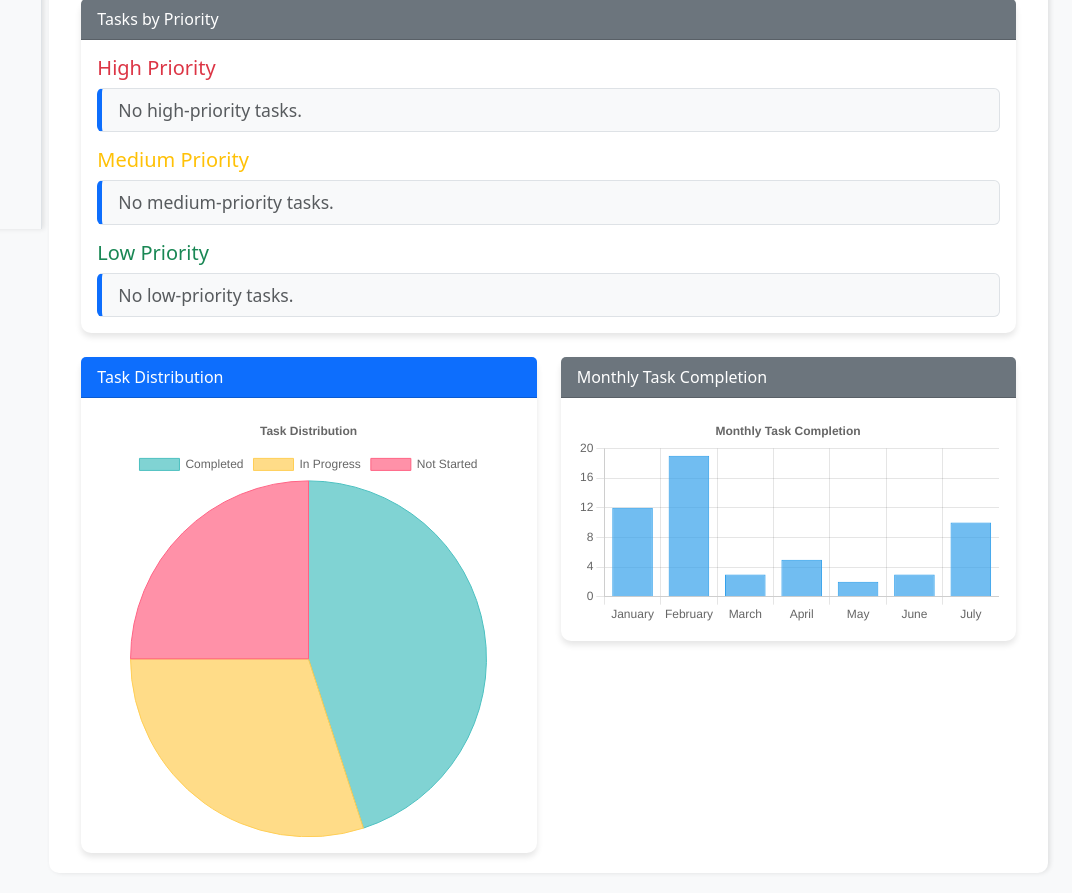
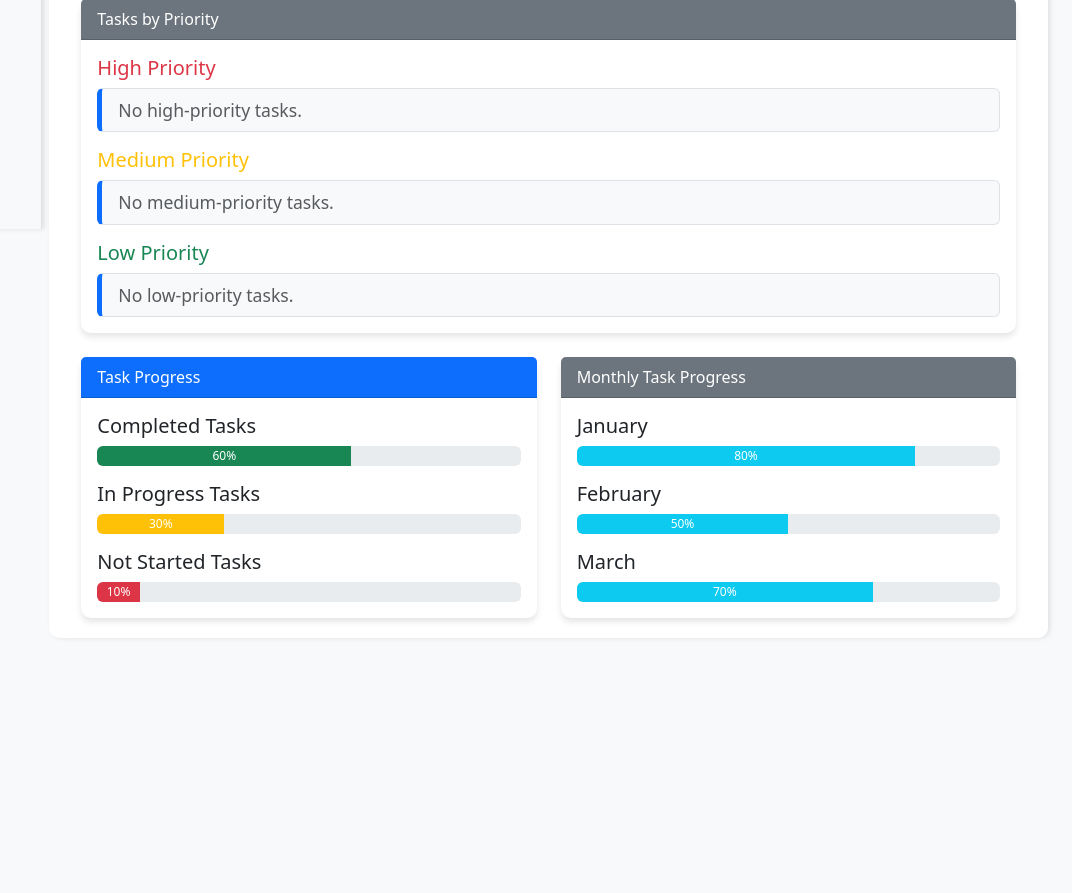
Before and after one commit to Njoro90260/Task-Project-Management-Tool, a Django app: page /dashboard/ in a window 1280 px wide. Shown: the part 571-1464 px from the top of the page, without its empty margins (208-1280 px from the left). After the commit the page ends 1207 px from the top, so only its background shows below. Run offline with Django 5.2, Linux system fonts and the light colour scheme; the visitor is signed in with stand-in values (Sample User, id 1); data that the repository does not hold is empty; parts of the project's set-up code (start-up, migrations or seed data) failed here and were passed over; some libraries are stand-ins or nearby versions.

Commit message:
styled the dashboard.

```diff
--- a/projects/templates/projects/dashboard.html
+++ b/projects/templates/projects/dashboard.html
@@ -25,9 +25,13 @@
                             </a>
                         </div>
                         <div class="card-body text-center">
-                            <canvas id="projectChart{{ project.id }}" width="150" height="150"></canvas>
+                            <!-- Replace the chart with a progress bar -->
+                            <div class="progress mb-3">
+                                <div class="progress-bar bg-success" role="progressbar" style="width: {{ project_progress|get_item:project.id|floatformat:0 }}%" aria-valuenow="{{ project_progress|get_item:project.id|floatformat:0 }}" aria-valuemin="0" aria-valuemax="100">
+                                    {{ project_progress|get_item:project.id|floatformat:0 }}%
+                                </div>
+                            </div>
                             <div class="mt-2">
-                                <span class="badge bg-success">{{ project_progress|get_item:project.id|floatformat:2 }}% Completed</span>
                                 <a href="{% url 'projects:assign_role' project.id %}" class="btn btn-sm btn-primary">Manage</a>
                             </div>
                         </div>
@@ -40,7 +44,6 @@
                 {% endfor %}
             </div>
         </div>
-
     </div>
 
     <!-- Overdue & Upcoming Tasks -->
@@ -123,22 +126,54 @@
         </div>
     </div>
 
-    <!-- Chart Section -->
+    <!-- Progress Bars Section -->
     <div class="row">
         <div class="col-md-6">
             <div class="card">
-                <div class="card-header bg-primary text-white">Task Distribution</div>
+                <div class="card-header bg-primary text-white">Task Progress</div>
                 <div class="card-body">
-                    <canvas id="taskDistributionChart"></canvas>
+                    <!-- Progress bar for completed tasks -->
+                    <h5>Completed Tasks</h5>
+                    <div class="progress mb-3">
+                        <div class="progress-bar bg-success" role="progressbar" style="width: 60%" aria-valuenow="60" aria-valuemin="0" aria-valuemax="100">60%</div>
+                    </div>
+
+                    <!-- Progress bar for in-progress tasks -->
+                    <h5>In Progress Tasks</h5>
+                    <div class="progress mb-3">
+                        <div class="progress-bar bg-warning" role="progressbar" style="width: 30%" aria-valuenow="30" aria-valuemin="0" aria-valuemax="100">30%</div>
+                    </div>
+
+                    <!-- Progress bar for not started tasks -->
+                    <h5>Not Started Tasks</h5>
+                    <div class="progress">
+                        <div class="progress-bar bg-danger" role="progressbar" style="width: 10%" aria-valuenow="10" aria-valuemin="0" aria-valuemax="100">10%</div>
+                    </div>
                 </div>
             </div>
         </div>
 
         <div class="col-md-6">
             <div class="card">
-                <div class="card-header bg-secondary text-white">Monthly Task Completion</div>
+                <div class="card-header bg-secondary text-white">Monthly Task Progress</div>
                 <div class="card-body">
-                    <canvas id="monthlyTaskChart"></canvas>
+                    <!-- Progress bar for January -->
+                    <h5>January</h5>
+                    <div class="progress mb-3">
+                        <div class="progress-bar bg-info" role="progressbar" style="width: 80%" aria-valuenow="80" aria-valuemin="0" aria-valuemax="100">80%</div>
+                    </div>
+
+                    <!-- Progress bar for February -->
+                    <h5>February</h5>
+                    <div class="progress mb-3">
+                        <div class="progress-bar bg-info" role="progressbar" style="width: 50%" aria-valuenow="50" aria-valuemin="0" aria-valuemax="100">50%</div>
+                    </div>
+
+                    <!-- Progress bar for March -->
+                    <h5>March</h5>
+                    <div class="progress">
+                        <div class="progress-bar bg-info" role="progressbar" style="width: 70%" aria-valuenow="70" aria-valuemin="0" aria-valuemax="100">70%</div>
+                    </div>
                 </div>
             </div>
         </div>
```
